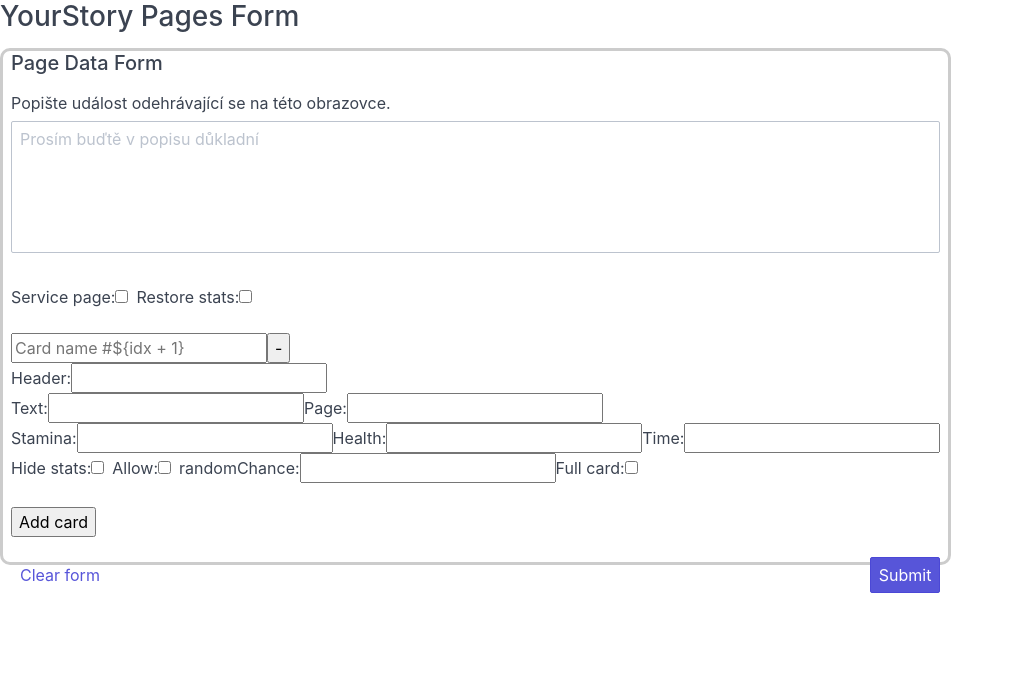
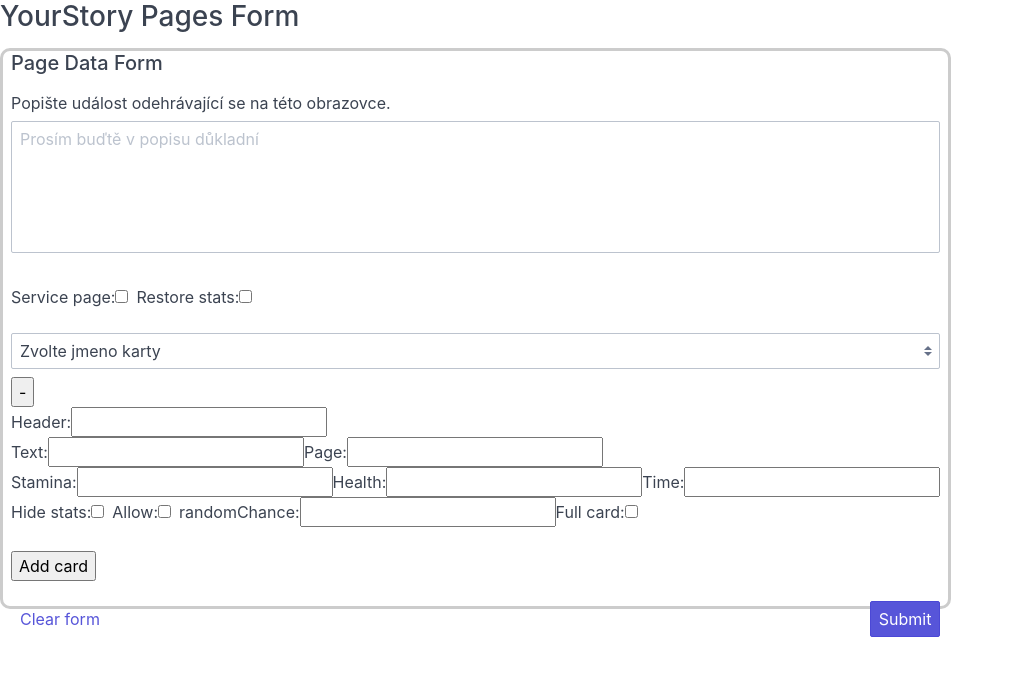
Before and after one commit to dimondark/my-app, a React (Create React App) app: page / in a window 1280 px wide. Shown: the top 676 px of the page, without its empty margins (0-1014 px from the left). Built offline with nearby package versions, Linux system fonts and the light colour scheme.

Commit message:
Add select for card name

```diff
--- /dev/null
+++ b/src/components/Select.js
@@ -0,0 +1,22 @@
+
+import React from 'react';
+
+const Select = (props) => (
+	<div className="form-group">
+		<select
+			value={props.selectedOption}
+			onChange={props.controlFunc}
+			className="form-select">
+			<option value="">{props.placeholder}</option>
+			{props.options.map(opt => {
+				return (
+					<option
+						key={opt}
+						value={opt}>{opt}</option>
+				);
+			})}
+		</select>
+	</div>
+);
+
+export default Select;
--- a/src/containers/FormContainer.js
+++ b/src/containers/FormContainer.js
@@ -1,5 +1,6 @@
 import React from 'react';
 import TextArea from '../components/TextArea';
+import Select from '../components/Select';
 
 const buildState = () => ({
 		pageText: '',
@@ -38,9 +39,9 @@ class FormContainer extends React.Component {
 		this.state = {...buildState()};
 		this.handleClearForm = this.handleClearForm.bind(this);
 		this.handleFormSubmit = this.handleFormSubmit.bind(this);
-    	this.handlePageTextChange = this.handlePageTextChange.bind(this);
+    this.handlePageTextChange = this.handlePageTextChange.bind(this);
 		this.handleServicePageChange = this.handleServicePageChange.bind(this);
-    	this.handleRestoreStatsChange = this.handleRestoreStatsChange.bind(this);
+    this.handleRestoreStatsChange = this.handleRestoreStatsChange.bind(this);
   }
 
   handleClearForm(e) {
@@ -308,14 +309,19 @@ class FormContainer extends React.Component {
   }
 
   CardItem(card, idx) {
+    const cardNameSelection = [
+      'CardName 1',
+      'CardName 2',
+      'CardName 3'
+    ];
+
     return (
       <div className="cards">
-        <input
-          type="text"
-          placeholder={'Card name #${idx + 1}'}
-          value={card.name}
-          onChange={this.handleCardNameChange(idx)}
-          />
+        <Select
+          placeholder={'Zvolte jmeno karty'}
+          controlFunc={this.handleCardNameChange(idx)}
+          options={cardNameSelection}
+          selectedOption={this.state.CardName} />
         <button
           type="button"
           onClick={this.handlerRemoveCard(idx)}
```
Also changed, not shown: 1 other file (tests, documents, lock files or other folders).
